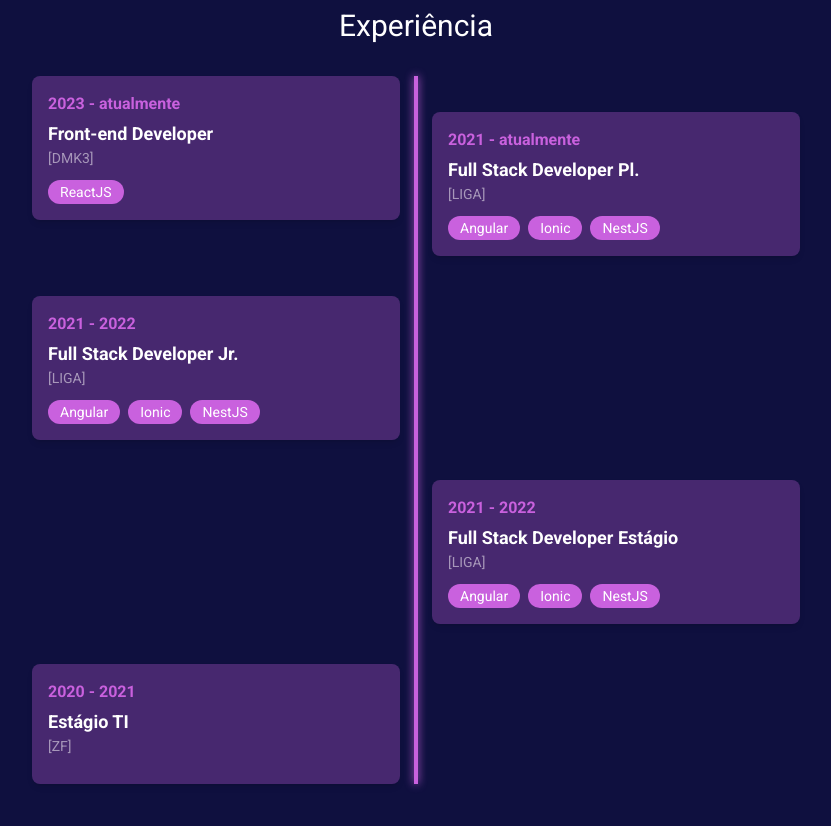
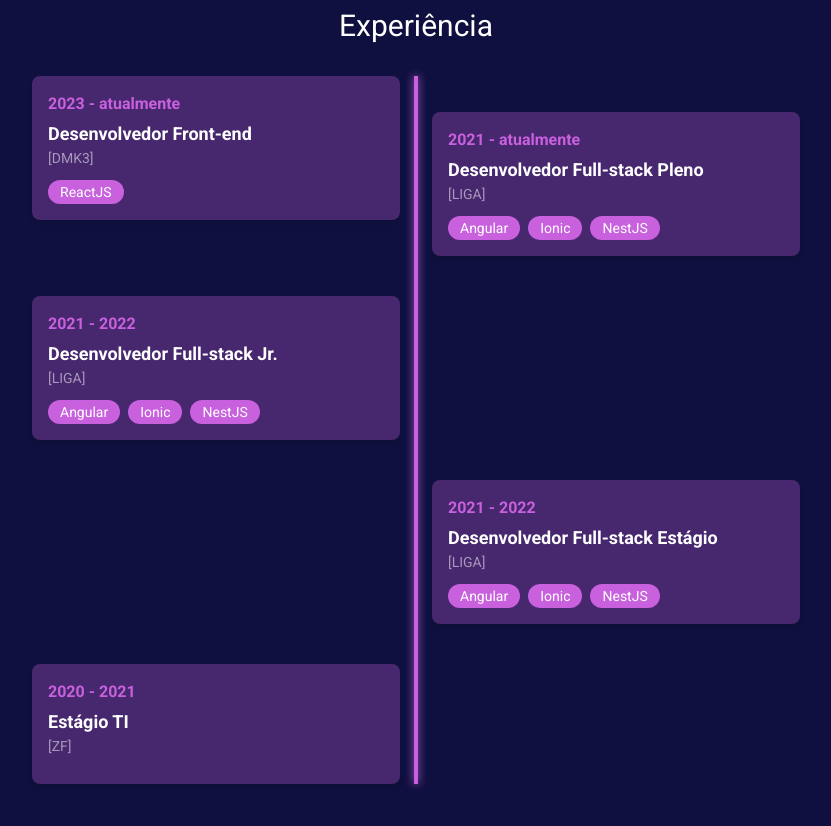
Before and after one commit to Matheus-jacobb/portfolio, a Next.js app: page /main in a window 1280 px wide. Shown: the part 1340-2166 px from the top of the page, without its empty margins (224-1055 px from the left). Built offline with nearby package versions, Linux system fonts and the light colour scheme.

Commit message:
refactor(experience): changed developer to desenvolvedor

```diff
--- a/src/app/infos/experience.ts
+++ b/src/app/infos/experience.ts
@@ -1,7 +1,7 @@
 export const experiences = [
   {
     date: '2023 - atualmente',
-    title: 'Front-end Developer',
+    title: 'Desenvolvedor Front-end',
     company: 'DMK3',
     description:
       'Adquirindo experiência em desenvolvimento front-end com Angular 2+ e Ionic. Também usando NestJS como desenvolvimento de API.',
@@ -10,7 +10,7 @@ export const experiences = [
   },
   {
     date: '2021 - atualmente',
-    title: 'Full Stack Developer Pl.',
+    title: 'Desenvolvedor Full-stack Pleno',
     company: 'LIGA',
     description:
       'Adquirindo experiência em desenvolvimento front-end com Angular 2+ e Ionic. Também usando NestJS como desenvolvimento de API.',
@@ -18,7 +18,7 @@ export const experiences = [
   },
   {
     date: '2021 - 2022',
-    title: 'Full Stack Developer Jr.',
+    title: 'Desenvolvedor Full-stack Jr.',
     company: 'LIGA',
     description:
       'Adquirindo experiência em desenvolvimento front-end com Angular 2+ e Ionic. Também usando NestJS como desenvolvimento de API.',
@@ -26,7 +26,7 @@ export const experiences = [
   },
   {
     date: '2021 - 2022',
-    title: 'Full Stack Developer Estágio',
+    title: 'Desenvolvedor Full-stack Estágio',
     company: 'LIGA',
     description:
       'Adquirindo experiência em desenvolvimento front-end com Angular 2+ e Ionic. Também usando NestJS como desenvolvimento de API.',
```
